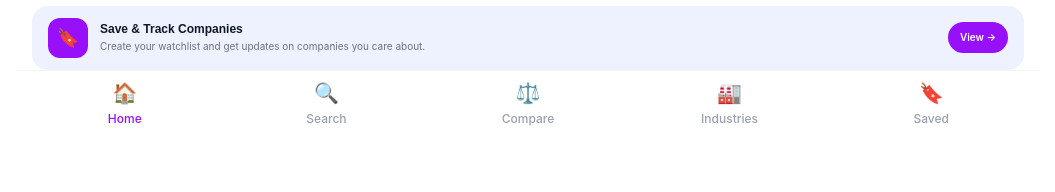
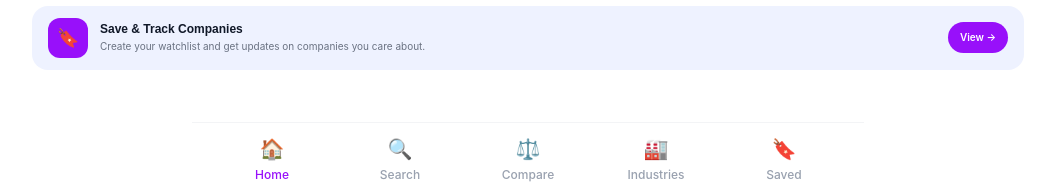
Before and after one commit to sarthak17-max/bizzbreakdown, a Next.js app: page / in a window 1280 px wide. Shown: the part 605-797 px from the top of the page, without its empty margins (112-1167 px from the left). Built offline with nearby package versions, Linux system fonts and the light colour scheme.

Commit message:
Make bottom nav fixed

```diff
--- a/app/company/[slug]/page.tsx
+++ b/app/company/[slug]/page.tsx
@@ -15,7 +15,7 @@ export default async function CompanyPage({
   }
 
   return (
-<main className="min-h-screen bg-white w-full max-w-5xl mx-auto pb-6">
+<main className="min-h-screen bg-white w-full max-w-5xl mx-auto pb-20">
       <CompanyDetail company={company} slug={slug} />
     </main>
   );
--- a/app/compare/page.tsx
+++ b/app/compare/page.tsx
@@ -4,7 +4,7 @@ import CompareSection from "../../src/components/CompareSection";
 
 export default function ComparePage() {
   return (
-  <main className="min-h-screen bg-white w-full max-w-5xl mx-auto pb-6">
+  <main className="min-h-screen bg-white w-full max-w-5xl mx-auto pb-20">
       <CompareHeader />
       <Suspense fallback={<div>Loading...</div>}>
         <CompareSection />
--- a/app/industries/page.tsx
+++ b/app/industries/page.tsx
@@ -3,7 +3,7 @@ import IndustriesList from "../../src/components/IndustriesList";
 
 export default function IndustriesPage() {
   return (
-    <main className="min-h-screen bg-white w-full max-w-5xl mx-auto pb-6">
+    <main className="min-h-screen bg-white w-full max-w-5xl mx-auto pb-20">
       <IndustriesHeader />
       <IndustriesList />
     </main>
--- a/app/page.tsx
+++ b/app/page.tsx
@@ -10,7 +10,7 @@ import BottomNav from "../src/components/BottomNav";
 
 export default function Home() {
   return (
-    <main className="min-h-screen bg-white w-full max-w-5xl mx-auto pb-6">
+    <main className="min-h-screen bg-white w-full max-w-5xl mx-auto pb-20">
       <MyNavbar />
 
       <div className="bg-indigo-50 mx-4 mt-3 rounded-2xl px-3 py-3">
--- a/app/saved/page.tsx
+++ b/app/saved/page.tsx
@@ -3,7 +3,7 @@ import SavedEmptyState from "../../src/components/SavedEmptyState";
 
 export default function SavedPage() {
   return (
-  <main className="min-h-screen bg-white w-full max-w-5xl mx-auto pb-6">
+  <main className="min-h-screen bg-white w-full max-w-5xl mx-auto pb-20">
       <SavedHeader />
       <SavedEmptyState />
     </main>
--- a/app/search/page.tsx
+++ b/app/search/page.tsx
@@ -18,7 +18,7 @@ function SearchContent() {
   }, [searchParams]);
 
   return (
-    <main className="min-h-screen bg-white w-full max-w-5xl mx-auto pb-6">
+    <main className="min-h-screen bg-white w-full max-w-5xl mx-auto pb-20">
       <SearchHeader
         query={query}
         setQuery={setQuery}
--- a/src/components/BottomNav.tsx
+++ b/src/components/BottomNav.tsx
@@ -15,7 +15,7 @@ export default function BottomNav() {
   const pathname = usePathname();
 
   return (
-    <nav className="sticky bottom-0 bg-white border-t border-gray-100 px-2 py-2 flex justify-around items-center z-50">
+    <nav className="fixed bottom-0 left-0 right-0 bg-white border-t border-gray-100 px-4 py-3 flex items-center justify-between z-50 max-w-2xl mx-auto">
       {navItems.map((item) => {
         const isActive = pathname === item.href;
         return (
```
